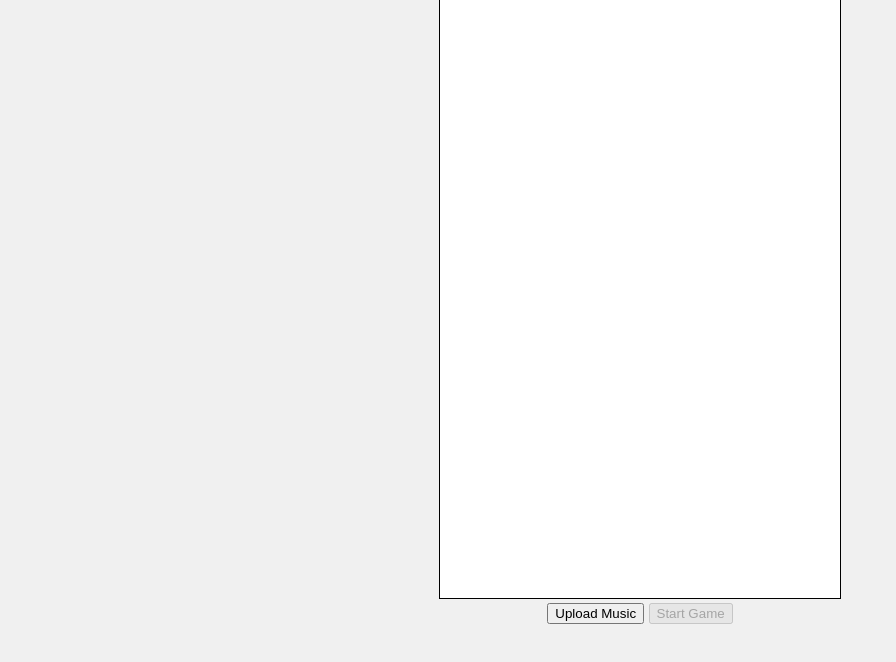
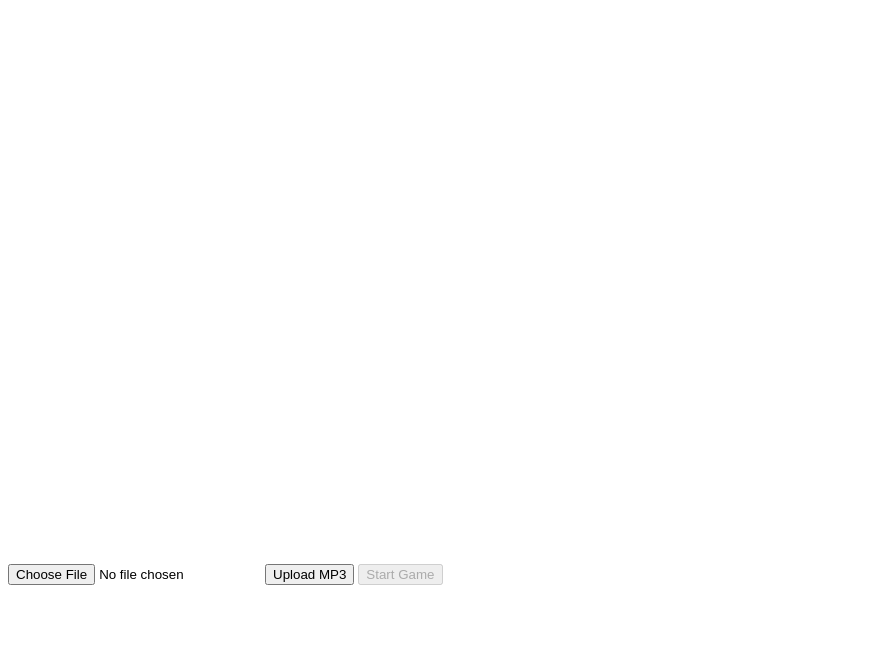
Before and after one commit to Toast1111/Rhythm-Game, a plain HTML site: page index.html in a window 1280 px wide. Shown: the part 138-800 px from the top of the page, without its empty margins (0-896 px from the left). Drawn offline with Linux system fonts and the light colour scheme.

Commit message:
Update index.html

```diff
--- a/index.html
+++ b/index.html
@@ -1,30 +1,7 @@
 <!DOCTYPE html>
 <html lang="en">
 <head>
-    <meta charset="UTF-8">
-    <meta name="viewport" content="width=device-width, initial-scale=1.0">
-    <title>Dynamic Rhythm Game</title>
-    <style>
-        body {
-            display: flex;
-            justify-content: center;
-            align-items: center;
-            height: 100vh;
-            margin: 0;
-            font-family: Arial, sans-serif;
-            background-color: #f0f0f0;
-        }
-        #game-container {
-            text-align: center;
-        }
-        #game-canvas {
-            border: 1px solid #000;
-            background-color: #fff;
-        }
-        #file-input {
-            display: none;
-        }
-    </style>
+    <!-- ... (previous head content remains the same) ... -->
 </head>
 <body>
     <div id="game-container">
@@ -32,8 +9,8 @@
         <div id="score">Score: <span id="score-value">0</span></div>
         <canvas id="game-canvas" width="400" height="600"></canvas>
         <br>
-        <input type="file" id="file-input" accept="audio/*">
-        <button id="upload-button">Upload Music</button>
+        <input type="file" id="file-input" accept="audio/mpeg, audio/mp3">
+        <button id="upload-button">Upload MP3</button>
         <button id="start-button" disabled>Start Game</button>
     </div>
 
```
